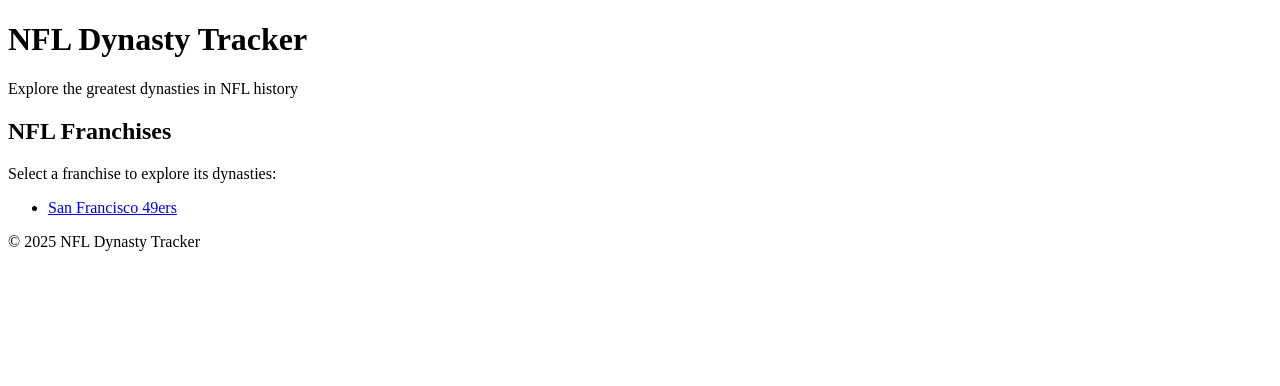
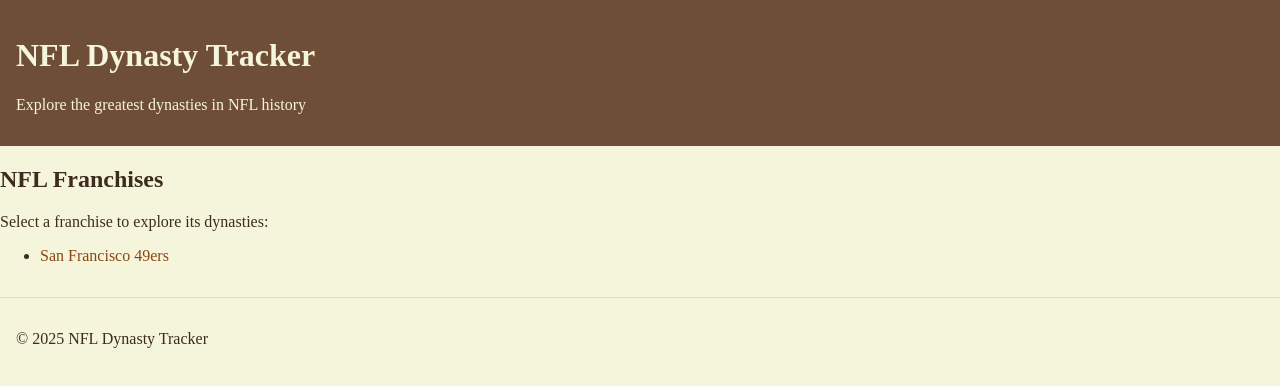
Before and after one commit to blynch02/CSC437, a website: page packages/proto/public/index.html in a window 1280 px wide. Drawn offline with Linux system fonts and the light colour scheme.

Commit message:
Lab3 - Create .css files, modify html to include tokens and colors.

```diff
--- a/packages/proto/public/index.html
+++ b/packages/proto/public/index.html
@@ -4,8 +4,10 @@
     <meta charset="UTF-8">
     <meta name="viewport" content="width=device-width, initial-scale=1.0">
     <title>NFL Dynasty Tracker</title>
+    <link rel="stylesheet" href="/styles/tokens.css">
+  <link rel="stylesheet" href="/styles/page.css">
 </head>
-<body>
+<body class="index-page">
     <header>
         <h1>NFL Dynasty Tracker</h1>
         <p>Explore the greatest dynasties in NFL history</p>
--- /dev/null
+++ b/packages/proto/public/styles/page.css
@@ -0,0 +1,66 @@
+body {
+    background-color: var(--color-background-page);
+    color: var(--color-text);
+    margin: 0;
+    padding: 0;
+  }
+
+  header {
+    background-color: var(--color-background-header);
+    color: var(--color-text-light);
+    padding: var(--size-spacing-large);
+  }
+
+  footer {
+    padding: var(--size-spacing-large);
+    margin-top: var(--size-spacing-xlarge);
+    border-top: var(--border-width-thin) solid var(--border-color);
+  }
+
+  a {
+    color: var(--color-link);
+    text-decoration: none;
+  }
+
+  header a {
+    color: var(--color-link-inverted);
+  }
+
+  .card {
+    background-color: var(--color-background-card);
+    border-radius: var(--border-radius);
+    padding: var(--size-spacing-large);
+    margin: var(--size-spacing-large) 0;
+    box-shadow: var(--shadow-light);
+  }
+
+  .team-info {
+    border-left: var(--border-width-thick) solid var(--color-secondary);
+    padding-left: var(--size-spacing-large);
+  }
+
+  /* Cookies and Cream theme for index page */
+  body.index-page {
+    /* Override default tokens with Cookies and Cream colors */
+    --color-background-page: #F5F5DC; /* Cream */
+    --color-text: #3D2B1F;            /* Dark Brown / Chocolate */
+    --color-link: #8B4513;            /* Saddle Brown */
+    --color-link-hover: #A0522D;       /* Sienna */
+
+    /* Keep primary/secondary distinct if needed, or map them too */
+    /* Example: Make header background dark brown for contrast */
+    --color-primary: #3D2B1F;
+    --color-secondary: #8B4513; /* Or another contrasting color */
+    --color-background-header: #6F4E37; /* Coffee Brown */
+    --color-text-light: #F5F5DC; /* Cream text on dark header */
+    --color-link-inverted: #D2B48C; /* Tan for links in header */
+
+    /* Ensure page background and text color apply */
+    background-color: var(--color-background-page);
+    color: var(--color-text);
+  }
+
+  /* Apply the variable hover color to links */
+  body.index-page a:hover {
+    color: var(--color-link-hover);
+  }
--- /dev/null
+++ b/packages/proto/public/styles/tokens.css
@@ -0,0 +1,29 @@
+:root {
+    /* Colors */
+    --color-primary: #aa0000;         /* 49ers red */
+    --color-secondary: #b3995d;       /* 49ers gold */
+    --color-background-page: #faf7f2;
+    --color-background-header: var(--color-primary);
+    --color-background-card: white;
+    --color-text: #333333;
+    --color-text-light: #ffffff;
+    --color-link: var(--color-primary);
+    --color-link-inverted: var(--color-secondary);
+
+    /* Spacing */
+    --size-spacing-small: 0.25rem;
+    --size-spacing-medium: 0.5rem;
+    --size-spacing-large: 1rem;
+    --size-spacing-xlarge: 2rem;
+
+    /* Borders */
+    --border-radius: 0.25rem;
+    --border-width-thin: 1px;
+    --border-width-medium: 2px;
+    --border-width-thick: 4px;
+    --border-color: #dddddd;
+
+    /* Shadows */
+    --shadow-light: 0 1px 2px rgba(0, 0, 0, 0.1);
+    --shadow-medium: 0 2px 4px rgba(0, 0, 0, 0.2);
+  }
```
Also changed, not shown: packages/proto/public/championships/super-bowl-XVI.html (+4 -2 lines), packages/proto/public/coaches/walsh.html (+3 -1 lines), packages/proto/public/dynasties/49ers-80s.html (+3 -1 lines), packages/proto/public/franchises/49ers.html (+2 -0 lines), packages/proto/public/hof_players/montana.html (+2 -0 lines), packages/proto/public/legendary_games/the-catch.html (+3 -1 lines), packages/proto/public/styles/reset.css (added).
